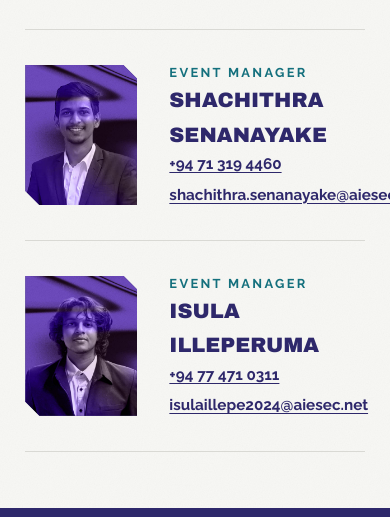
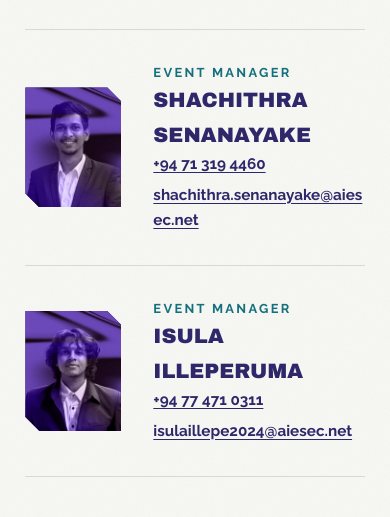
Before and after one commit to Shachithra/LeaCon-2.0, a plain HTML site: page index.html in a window 390 px wide. Shown: the part 10958-11475 px from the top of the page. Drawn offline with Linux system fonts and the light colour scheme; a web font is replaced by a local one.

Commit message:
responsive issue fixed

```diff
--- a/css/components.css
+++ b/css/components.css
@@ -1432,11 +1432,15 @@ a.role-row:hover .role-row__cta::after {
 
 .profile {
   display: grid;
-  grid-template-columns: clamp(7rem, 5rem + 8vw, 11.5rem) minmax(0, 1fr);
+  grid-template-columns: clamp(6rem, 4.5rem + 6vw, 11.5rem) minmax(0, 1fr);
   gap: var(--space-md) var(--space-lg);
   align-items: center;
   padding-block: var(--space-lg);
   border-top: 1px solid var(--color-line);
+}
+
+.profile > div {
+  min-width: 0;
 }
 
 .profile__photo {
@@ -1494,15 +1498,19 @@ a.role-row:hover .role-row__cta::after {
   display: flex;
   flex-direction: column;
   gap: 0.35rem;
+  min-width: 0;
   font-size: var(--text-base);
   color: var(--color-muted);
 }
 
 .profile__links a {
+  align-self: flex-start;
+  max-width: 100%;
   color: var(--color-indigo);
   font-weight: 700;
   text-decoration: underline;
   text-underline-offset: 3px;
+  overflow-wrap: anywhere;
 }
 
 /* Footer ------------------------------------------------------------------- */
```
